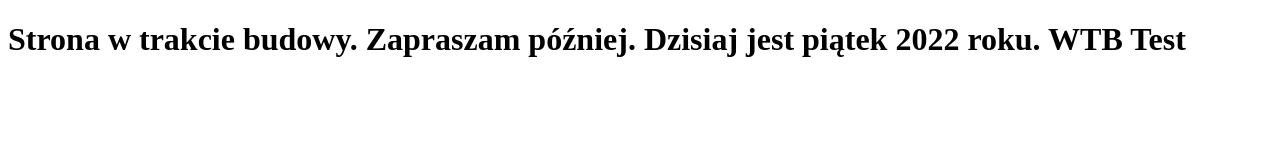
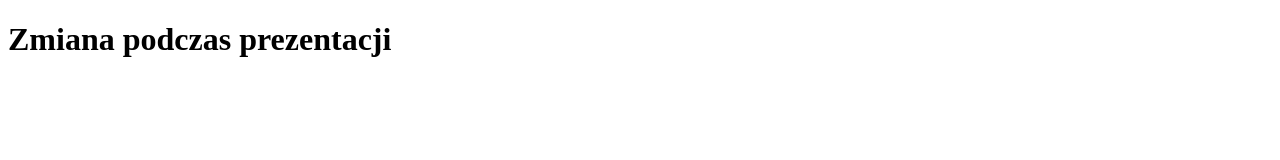
Before and after one commit to om46608/WTB-Stronka, a plain HTML site: page index.html in a window 1280 px wide. Drawn offline with Linux system fonts and the light colour scheme.

Commit message:
change content

```diff
--- a/index.html
+++ b/index.html
@@ -11,6 +11,6 @@
 </head>
 
 <body>
-<h1>Strona w trakcie budowy. Zapraszam później. Dzisiaj jest piątek 2022 roku. WTB Test</h1>
+<h1>Zmiana podczas prezentacji</h1>
 </body>
 </html>
```
